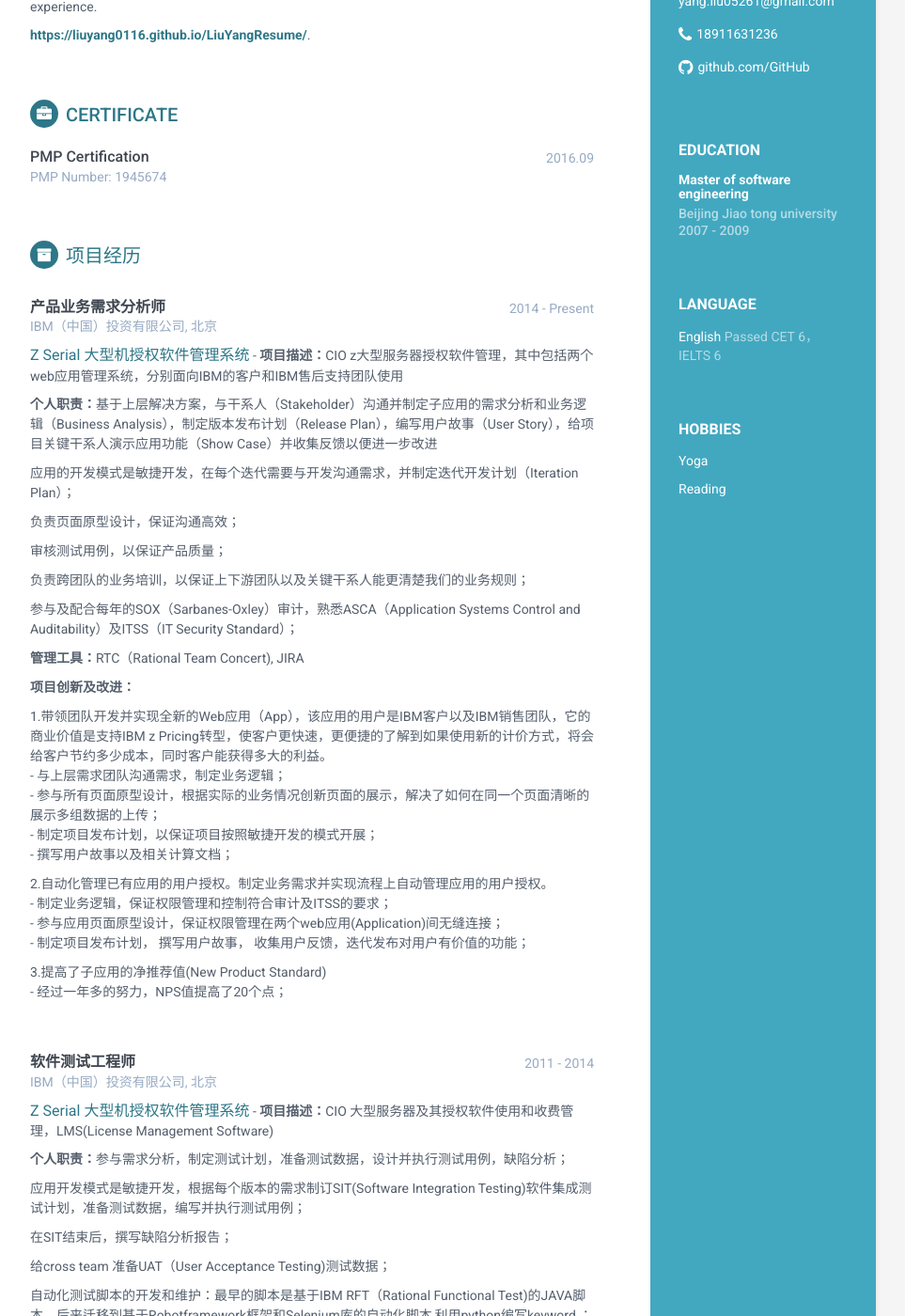
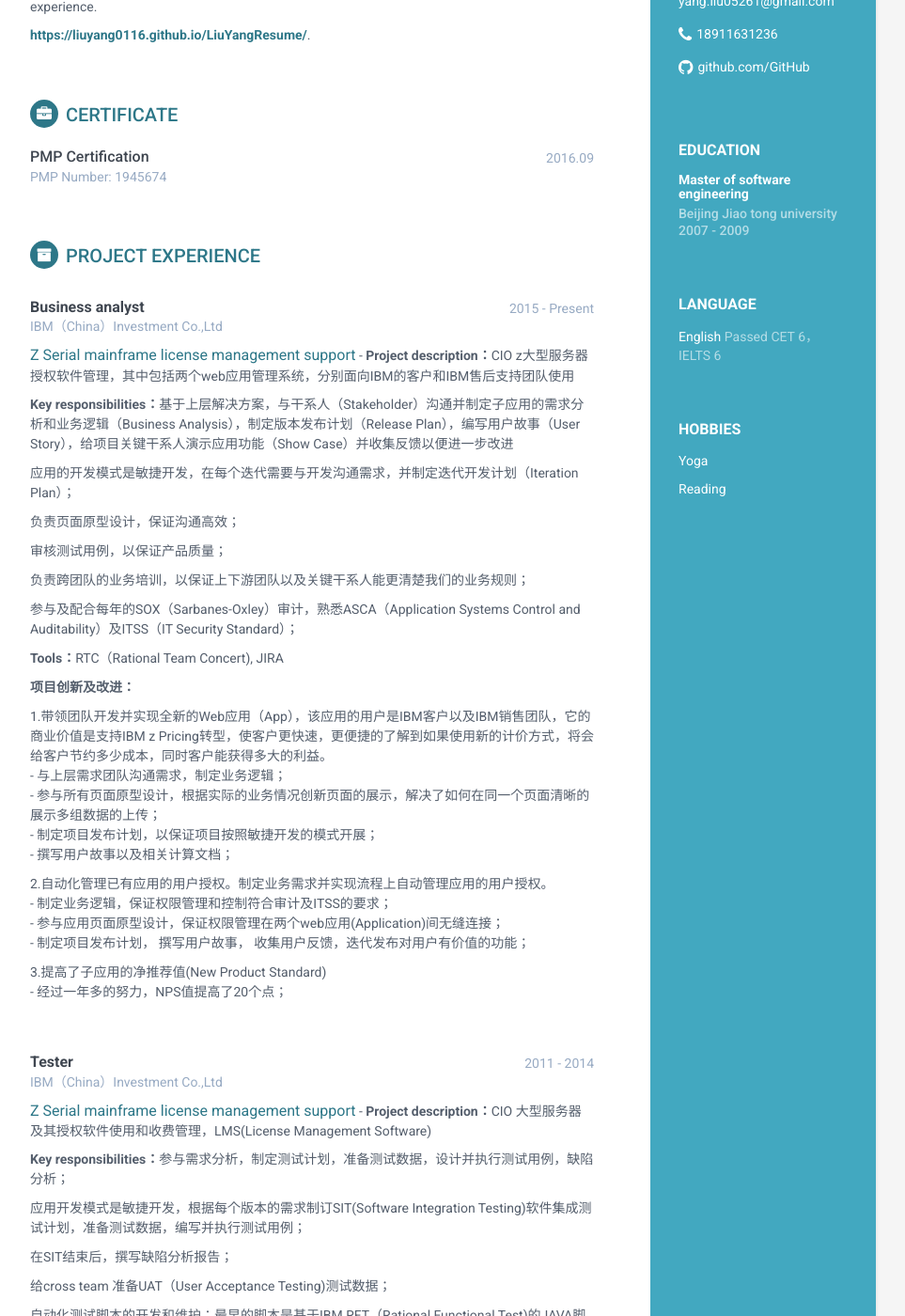
Before and after one commit to liuyang0116/LiuYangResume_EN, a Jekyll site: the page built from index.html, in a window 1280 px wide and 1400 px high, scrolled down 382 px. Shown: the whole window at 94% size, without its empty margins (188-1151 px from the left). Built offline with Jekyll 4.4.1, drawn with Linux system fonts in a browser that asks for light colours; some of the changed text lies outside the part shown.

Commit message:
Update projects.html

```diff
--- a/_includes/projects.html
+++ b/_includes/projects.html
@@ -1,24 +1,24 @@
 <section class="section projects-section">
-                <h2 class="section-title"><i class="fa fa-archive"></i>项目经历</h2>
+                <h2 class="section-title"><i class="fa fa-archive"></i>Project experience</h2>
                 <div class="intro">
                     <p></p>
                 </div><!--//intro-->
             <div class="upper-row">
-                            <h3 class="job-title"><b>产品业务需求分析师</b></h3>
-                            <div class="time">2014 - Present</div>
+                            <h3 class="job-title"><b>Business analyst</b></h3>
+                            <div class="time">2015 - Present</div>
                         </div><!--//upper-row-->
-						<div class="company">IBM（中国）投资有限公司, 北京</div>
+						<div class="company">IBM（China）Investment Co.,Ltd</div>
                 <div class="item">
-                    <span class="project-title"><a href="#" target="_blank">Z Serial 大型机授权软件管理系统</a></span> -
-                    <span class="project-tagline"><b>项目描述：</b>CIO z大型服务器授权软件管理，其中包括两个web应用管理系统，分别面向IBM的客户和IBM售后支持团队使用</span>
+                    <span class="project-title"><a href="#" target="_blank">Z Serial mainframe license management support</a></span> -
+                    <span class="project-tagline"><b>Project description：</b>CIO z大型服务器授权软件管理，其中包括两个web应用管理系统，分别面向IBM的客户和IBM售后支持团队使用</span>
 			<p></p>
-			<p><b>个人职责：</b>基于上层解决方案，与干系人（Stakeholder）沟通并制定子应用的需求分析和业务逻辑（Business Analysis），制定版本发布计划（Release Plan），编写用户故事（User Story），给项目关键干系人演示应用功能（Show Case）并收集反馈以便进一步改进</p>
+			<p><b>Key responsibilities：</b>基于上层解决方案，与干系人（Stakeholder）沟通并制定子应用的需求分析和业务逻辑（Business Analysis），制定版本发布计划（Release Plan），编写用户故事（User Story），给项目关键干系人演示应用功能（Show Case）并收集反馈以便进一步改进</p>
 					<p>应用的开发模式是敏捷开发，在每个迭代需要与开发沟通需求，并制定迭代开发计划（Iteration Plan）；</p>
 					<p>负责页面原型设计，保证沟通高效；</p>
 					<p>审核测试用例，以保证产品质量；</p>
 					<p>负责跨团队的业务培训，以保证上下游团队以及关键干系人能更清楚我们的业务规则；</p>
 					<p>参与及配合每年的SOX（Sarbanes-Oxley）审计，熟悉ASCA（Application Systems Control and Auditability）及ITSS（IT Security Standard）；</p>
-					<p><b>管理工具：</b>RTC（Rational Team Concert), JIRA</p>
+					<p><b>Tools：</b>RTC（Rational Team Concert), JIRA</p>
 					<p><b>项目创新及改进：</b></p>
 					<p>1.带领团队开发并实现全新的Web应用（App），该应用的用户是IBM客户以及IBM销售团队，它的商业价值是支持IBM z Pricing转型，使客户更快速，更便捷的了解到如果使用新的计价方式，将会给客户节约多少成本，同时客户能获得多大的利益。
 					  <br>  - 与上层需求团队沟通需求，制定业务逻辑；
@@ -38,20 +38,20 @@
                 </div><!--//item-->
 				<br></br>
 						<div class="upper-row">
-                            <h3 class="job-title"><b>软件测试工程师</b></h3>
+                            <h3 class="job-title"><b>Tester</b></h3>
                             <div class="time">2011 - 2014</div>
                         </div><!--//upper-row-->
-						<div class="company">IBM（中国）投资有限公司, 北京</div>
+						<div class="company">IBM（China）Investment Co.,Ltd</div>
                 <div class="item">
-                    <span class="project-title"><a href="#" target="_blank">Z Serial 大型机授权软件管理系统</a></span> -
-                    <span class="project-tagline"><b>项目描述：</b>CIO 大型服务器及其授权软件使用和收费管理，LMS(License Management Software)</span>
+                    <span class="project-title"><a href="#" target="_blank">Z Serial mainframe license management support</a></span> -
+                    <span class="project-tagline"><b>Project description：</b>CIO 大型服务器及其授权软件使用和收费管理，LMS(License Management Software)</span>
 					<p></p>
-			                <p><b>个人职责：</b>参与需求分析，制定测试计划，准备测试数据，设计并执行测试用例，缺陷分析；</p>
+			                <p><b>Key responsibilities：</b>参与需求分析，制定测试计划，准备测试数据，设计并执行测试用例，缺陷分析；</p>
 					<p>应用开发模式是敏捷开发，根据每个版本的需求制订SIT(Software Integration Testing)软件集成测试计划，准备测试数据，编写并执行测试用例；</p>
 					<p>在SIT结束后，撰写缺陷分析报告；</p>
 					<p>给cross team 准备UAT（User Acceptance Testing)测试数据；</p>
 					<p>自动化测试脚本的开发和维护：最早的脚本是基于IBM RFT（Rational Functional Test)的JAVA脚本，后来迁移到基于Robotframework框架和Selenium库的自动化脚本,利用python编写keyword ；</p>
-					<p><b>管理工具：</b>RQM（Rational Quality Management）,RTC（Rational Team Concert）</p>
+					<p><b>Tools：</b>RQM（Rational Quality Management）,RTC（Rational Team Concert）</p>
 					<p><b>主要技术：</b> Web功能测试，AVT测试(Accessibility Testing),GUI和API的自动化测试</p>
 					<p><b>项目创新及改进：</b></p>
 					<p>1.自主开发Web Service的自动化测试脚本，主要语言是Python, 该脚本可以在Robotframework上运行，相比GUI的自动化测试，更高效，节约了时间成本。</p>
@@ -65,7 +65,7 @@
                 </div><!--//item-->
 				<br></br>
 				<div class="upper-row">
-                            <h3 class="job-title"><b>软件测试工程师</b></h3>
+                            <h3 class="job-title"><b>Tester</b></h3>
                             <div class="time">2009 - 2011</div>
                         </div><!--//upper-row-->
                         <div class="company">金雅拓（中国）投资有限公司, 北京</div>
```
